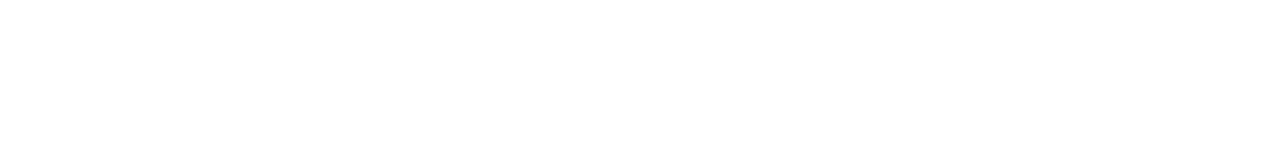
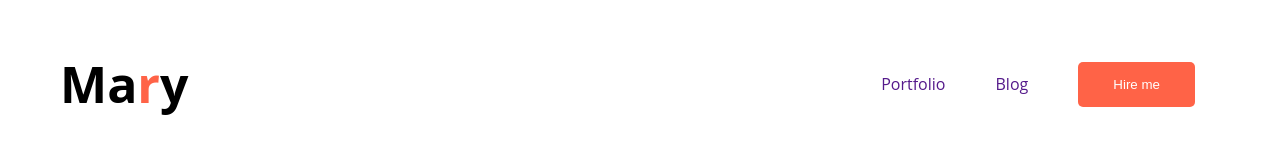
Before and after one commit to humaira997722/webdeveloper-portfolio, a plain HTML site: page index.html in a window 1280 px wide. Drawn offline with Linux system fonts and the light colour scheme.

Commit message:
added some styles in header

```diff
--- a/index.html
+++ b/index.html
@@ -1,19 +1,23 @@
 <!DOCTYPE html>
 <html lang="en">
-<head>
-    <meta charset="UTF-8">
-    <meta name="viewport" content="width=device-width, initial-scale=1.0">
+  <head>
+    <meta charset="UTF-8" />
+    <meta name="viewport" content="width=device-width, initial-scale=1.0" />
     <title>Webdeveloper Portfoloio</title>
-</head>
-<body>
-    <header>
-
+    <link rel="stylesheet" href="styles/portfolio.css" />
+  </head>
+  <body>
+    <header class="container">
+      <nav class="navbar">
+        <h2 class="nav-title">Ma<span class="text-primary">r</span>y</h2>
+        <ul>
+          <li><a href="">Portfolio</a></li>
+          <li><a href="">Blog</a></li>
+          <li><button class="btn-primary">Hire me</button></li>
+        </ul>
+      </nav>
     </header>
-    <main>
-
-    </main>
-    <footer>
-
-    </footer>
-</body>
+    <main></main>
+    <footer></footer>
+  </body>
 </html>
--- /dev/null
+++ b/styles/portfolio.css
@@ -0,0 +1,60 @@
+* {
+  margin: 0;
+  padding: 0;
+  box-sizing: border-box;
+}
+
+.container {
+  max-width: 1280px;
+  margin-left: auto;
+  margin-right: auto;
+  padding-left: 60px;
+  padding-right: 60px;
+}
+
+header {
+  margin-top: 50px;
+}
+
+nav {
+  display: flex;
+  justify-content: space-between;
+  align-items: center;
+}
+
+body {
+  font-family: "open sans", sans-serif;
+}
+
+.text-primary {
+  color: tomato;
+}
+
+.nav-title {
+  color: black;
+  font-family: "open Sans";
+  font-size: 50px;
+}
+
+nav > ul {
+  display: flex;
+  align-items: center;
+}
+
+nav li {
+  list-style: none;
+  margin-right: 25px;
+  margin-left: 25px;
+}
+
+nav a {
+  text-decoration: none;
+}
+
+.btn-primary {
+  color: white;
+  background-color: tomato;
+  border: none;
+  padding: 15px 35px;
+  border-radius: 5px;
+}
```
